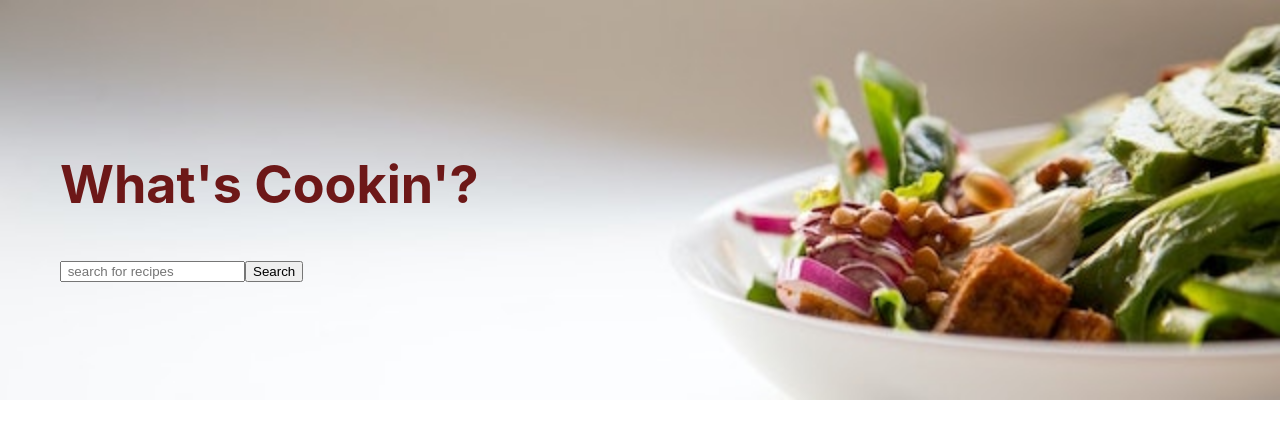
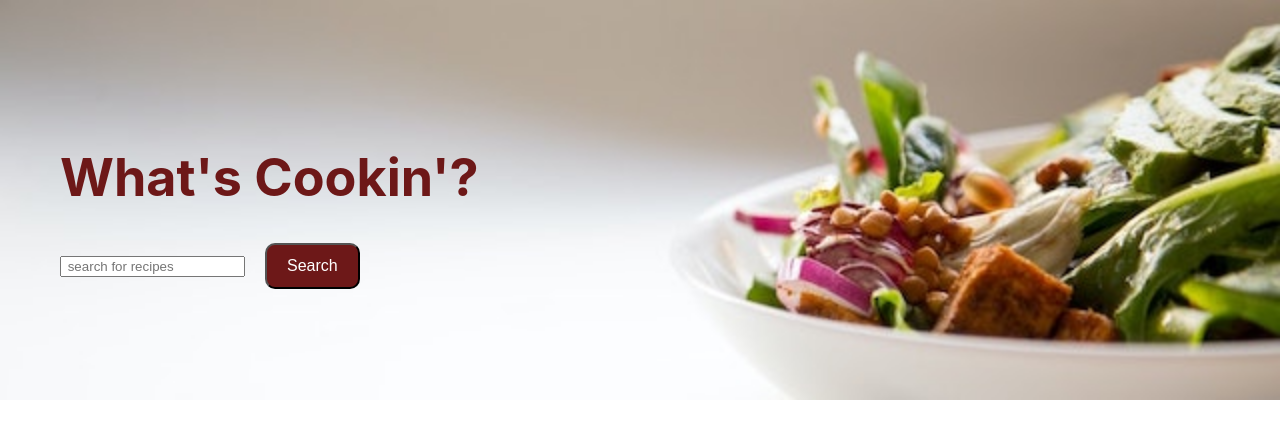
Before and after one commit to ana-vela/recipe-app, a React (Create React App) app: page / in a window 1280 px wide. Shown: the top 438 px of the page. Built offline with nearby package versions, Linux system fonts and the light colour scheme.

Commit message:
Add styling to search button

```diff
--- a/src/App.css
+++ b/src/App.css
@@ -14,10 +14,10 @@
 }
 
 .App-header {
-  min-height: 400px;
+  height: 50vh;
   display: flex;
   flex-direction: column;
-  align-items: start;
+  align-items: flex-start;
   justify-content: center;
   font-size: calc(10px + 2vmin);
   color: rgb(109, 24, 24);
@@ -29,6 +29,15 @@
 
 .App-link {
   color: #61dafb;
+}
+
+.button {
+  background-color: rgb(109, 24, 24);
+  padding: 12px 20px;
+  margin-left: 20px;
+  color: white;
+  font-size: 16px;
+  border-radius: 10px;
 }
 
 .Card {
```
